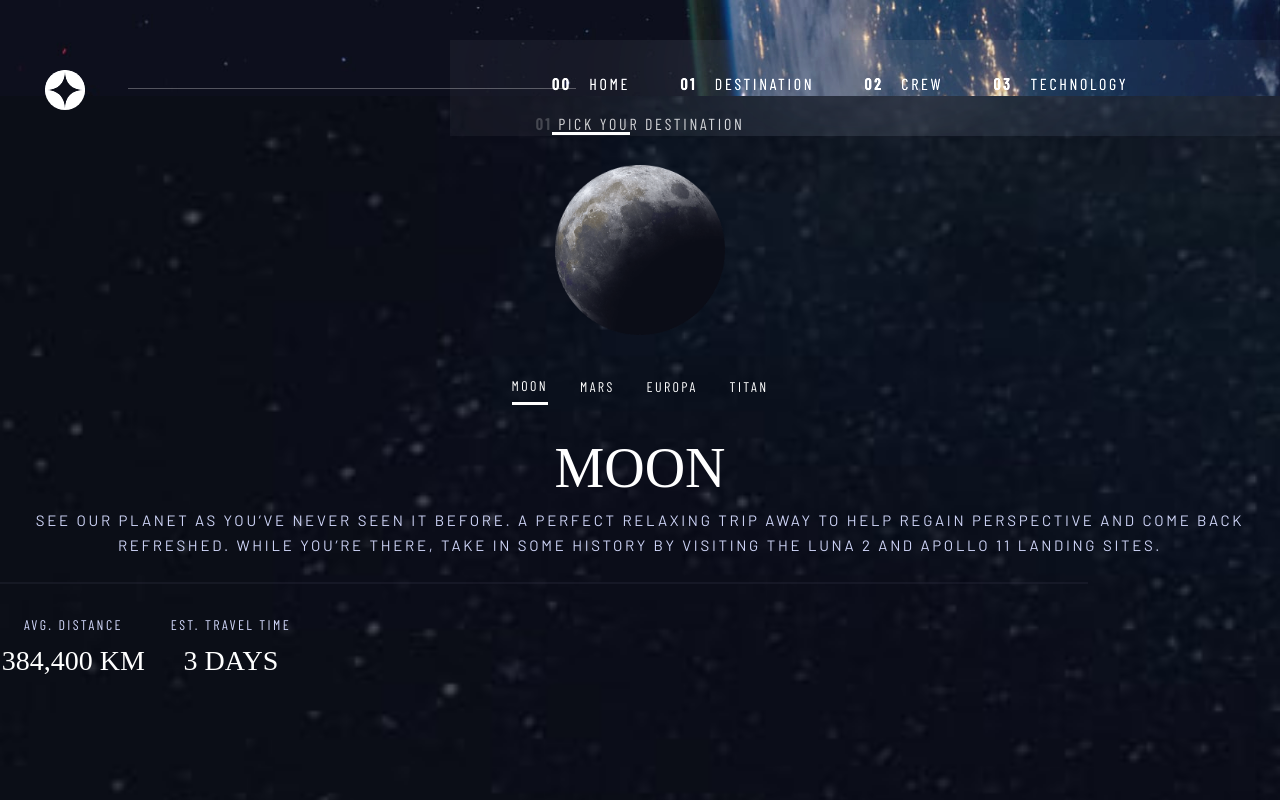
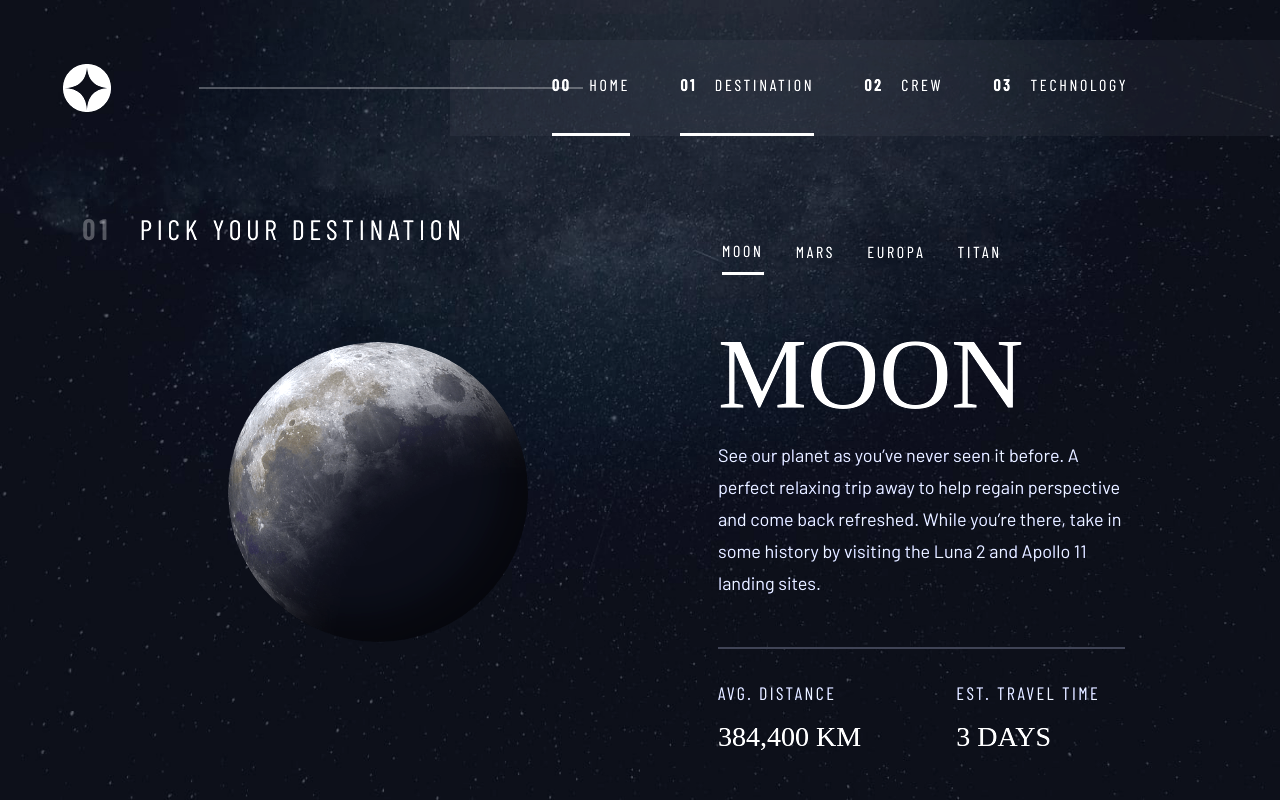
Before and after one commit to fadaee21/space, a React (Create React App) app: page /destination/moon in a window 1280 px wide. Built offline with nearby package versions, Linux system fonts and the light colour scheme; a web font is replaced by a local one.

Commit message:
finalizing destination page

```diff
--- a/src/App.js
+++ b/src/App.js
@@ -1,22 +1,22 @@
 import React from "react";
 import { Home } from "./pages/home/Home";
 import { BrowserRouter, Switch, Route } from "react-router-dom";
-import { Header } from "./components/header/Header";
 import { Destination } from "./pages/destination/Destination";
 import { Crew } from "./pages/crew/Crew";
 import { Technology } from "./pages/technology/Technology";
+import { NotFound } from "./pages/notFound/NotFound";
 
 
 
 function App() {
   return (
     <BrowserRouter>
-      <Header />
       <Switch>
         <Route exact path="/" component={Home} />
         <Route path="/destination" component={Destination} />
         <Route path="/crew" component={Crew} />
         <Route path="/technology" component={Technology} />
+        <Route path="*" component={NotFound} />
       </Switch>
     </BrowserRouter>
   );
--- a/src/components/dest/Dest.jsx
+++ b/src/components/dest/Dest.jsx
@@ -9,7 +9,7 @@ const Dest = () => {
         <>
             {Array(match).map((item, index) => {
                 const { name, content, distance, travelTime } = item;
-                return <div key={index} >
+                return <div className='dest-component' key={index} >
                     <h1>{name}</h1>
                     <p>{content}</p>
                     <span className="line-dest"></span>
--- a/src/components/header/Header.jsx
+++ b/src/components/header/Header.jsx
@@ -12,8 +12,8 @@ export const Header = () => {
     const handleSlide = () => { setSlide(false) }
     return (
 
-        <div className="container-fluid navHead">
 
+            <div className="navHead">
                 <div className="header">
                     <Link to='/'> <img src={logo} alt="logo" onClick={handleSlide} /></Link>
                     <img onClick={() => setSlide(true)} src={hamburger} alt="hamburger" />
@@ -23,7 +23,7 @@ export const Header = () => {
                     <img onClick={handleSlide} src={close} alt="close button" />
                     <ul className='listItem' >
                         <li onClick={handleSlide} >  <NavLink to='/'> <span>00</span> HOME</NavLink> </li>
-                    <li onClick={handleSlide} >  <NavLink to='destination/moon'> <span>01</span> DESTINATION</NavLink> </li>
+                        <li onClick={handleSlide} >  <NavLink to='/destination'> <span>01</span> DESTINATION</NavLink> </li>
                         <li onClick={handleSlide} > <NavLink to='/crew'> <span>02</span> CREW</NavLink> </li>
                         <li onClick={handleSlide} >  <NavLink to='/technology'> <span>03</span> TECHNOLOGY</NavLink> </li>
                     </ul>
@@ -32,5 +32,6 @@ export const Header = () => {
             </div>
 
 
+
     )
 }
--- a/src/components/header/header.style.css
+++ b/src/components/header/header.style.css
@@ -1,18 +1,15 @@
 .navHead {
-  padding-left: 24px !important;
-  padding-right: 24px !important;
-  background: url("/src/assets/home/background-home-mobile.jpg") no-repeat
-    center center fixed;
-  background-size: cover;
-  height: 100%;
   width: 100%;
-  top: 0;
+  position: absolute;
+  top: 33px;
+  right: 0;
 }
 .header {
-  height: 70px;
   display: flex;
   justify-content: space-between;
   align-items: center;
+  margin-left: 1.5rem;
+  margin-right: 1.5rem;
 }
 
 .header > :first-child img {
@@ -85,9 +82,17 @@ li span {
 }
 
 @media screen and (min-width: 546px) {
-  .header {
-    height: 96px;
+  .navHead {
+    top: 24px;
   }
+  .header{
+    padding-left: .9375rem;
+  }
+  .header > :first-child img {
+    width: 48px;
+    height: 48px;
+  }
+
   .header > :nth-child(2) {
     display: none;
   }
@@ -104,25 +109,23 @@ li span {
     display: flex;
     justify-content: center;
     align-items: center;
-    height: 120px;
+    height: 100%;
     margin-top: 0;
     padding: 0;
   }
   .listItem span {
     display: none;
   }
+  .listItem li {
+    margin-bottom: -30px;
+  }
 
   .listItem a {
     display: inline-block;
     margin: 18px;
-    padding-top: 36px;
     padding-bottom: 36px;
   }
 
-  .navHead {
-    background: url("/src/assets/home/background-home-tablet.jpg");
-    filter: brightness(1.15);
-  }
   .active {
     border-bottom: 3px solid #fff !important ;
     font-weight: 400;
@@ -133,12 +136,16 @@ li span {
 
 @media screen and (min-width: 1200px) {
   .navHead {
-    background: url("/src/assets/home/background-home-desktop.jpg") no-repeat
-      center center fixed;
-    background-size: cover;
+    display: flex;
+    align-items: center;
+    gap: 64px;
+    justify-content: flex-start;
     height: 96px;
+    margin-top: 16px;
+  }
+  .header {
     height: 100%;
-    width: 100%;
+    margin-left: 3rem;
   }
   .slideMenu {
     margin-top: 40px;
@@ -152,20 +159,12 @@ li span {
     display: inline-block;
   }
   .line {
-    position: absolute;
-    width: 35%;
-    height: 1px;
-    left: 10%;
-    top: 88px;
-    z-index: 100;
+    width: 30%;
+    height: 2px;
     background: #ffffff;
     mix-blend-mode: normal;
     opacity: 0.25;
+    z-index: 5;
   }
-  .header img {
-    margin-left: 21px;
-    width: 48px;
-    height: 48px;
-    margin-top: 84px;
-  }
+
 }
--- a/src/pages/destination/Destination.jsx
+++ b/src/pages/destination/Destination.jsx
@@ -1,5 +1,8 @@
 import React
-, { useState }
+, {
+  useEffect,
+  useState
+}
   from 'react'
 import { NavLink } from 'react-router-dom'
 import './destination.style.css'
@@ -8,29 +11,40 @@ import Dest from '../../components/dest/Dest'
 
 import { Switch } from 'react-router-dom'
 import { Route } from 'react-router-dom'
+import { useHistory } from 'react-router-dom'
 import data from './data-dest.json'
+import { Header } from '../../components/header/Header'
 
 
 export const Destination = () => {
 
   const [travel, setTravel] = useState("moon")
+  const history = useHistory()
+  useEffect(() => {
+    history.push('/destination/moon')
+  }, [])
 
   return (
     <div className='background-dest'>
-      <div className="part1-dest">
-        <p> <span>01</span> Pick your destination</p>
-        <div className={`img ${travel}`}></div>
-        <div className="part2-dest">
+      <div className="container">
+        <Header />
+        <div className="position-dest">
+        <div className="part1-dest  ">
+          <p> <span>01</span> Pick your destination</p>
+          <div className={`img ${travel}`}></div>
+        </div>
+        <div className="part2-dest ">
           <ul className='nav-dest'>
             {data.map((item) => {
-              const {id,name} = item
+              const { id, name } = item
               return <li key={id} >  <NavLink to={`/destination/${name}`} onClick={() => setTravel(name)} >{name}</NavLink> </li>
-             })}
+            })}
           </ul>
           <Switch>
             <Route path="/destination/:name" component={Dest} />
           </Switch>
         </div>
+        </div>
       </div>
     </div>
   )
--- a/src/pages/destination/destination.style.css
+++ b/src/pages/destination/destination.style.css
@@ -2,51 +2,57 @@
   background: url("/src/assets/destination/background-destination-mobile.jpg")
     no-repeat center center/cover;
   position: fixed;
-  top:70;
-  height: 100%;
-  width: 100%;
+  top: 0;
+  height: 100vh;
   overflow-y: scroll;
-  z-index: -2;
+  filter: brightness(1.15);
+}
+.dest-component {
+  margin-left: 12px;
+  margin-right: 12px;
 }
 .part1-dest {
   display: flex;
   flex-direction: column;
   align-items: center;
-  margin-top: 18px;
+  margin-top: 5.5rem;
 }
 
-.part1-dest p {
+.part1-dest > p {
   font-family: "Barlow Condensed";
   font-style: normal;
   font-weight: 400;
   font-size: 16px;
   line-height: 19px;
   letter-spacing: 2.7px;
-  text-transform: uppercase;
   color: #ffffff;
   margin-bottom: 32px;
+  text-transform: uppercase;
+  margin-top: 16px;
 }
 .part1-dest span {
   font-weight: 700;
   opacity: 0.25;
+  padding-right: 18px;
 }
 
 .img {
-  background:  no-repeat center
-    center/cover;
+  background: no-repeat center center/cover;
   width: 170px;
   height: 170px;
+  border-radius: 50%;
+  box-shadow: inset -25px -25px 40px rgba(0, 0, 0, 0.5);
 }
-.moon{
+.moon {
   background-image: url("/src/assets/destination/image-moon.png");
 }
-.mars{
+.mars {
   background-image: url("/src/assets/destination/image-mars.png");
 }
-.europa{
+.europa {
   background-image: url("/src/assets/destination/image-europa.png");
 }
-.titan{
+.titan {
   background-image: url("/src/assets/destination/image-titan.png");
 }
 .nav-dest {
@@ -57,7 +63,8 @@
 }
 .nav-dest li {
   text-transform: uppercase;
-  margin-top: 26px;
+  margin-top: 13px;
+  margin-bottom: 10px;
   font-family: "Barlow Condensed";
   font-style: normal;
   font-weight: 400;
@@ -67,18 +74,17 @@
   cursor: pointer;
 }
 .nav-dest a {
-    color: #ffffff;
-    display: inline-block;
-    text-decoration: none;
-    margin: 16px;
-    padding-bottom: 8px;
+  color: #ffffff;
+  display: inline-block;
+  text-decoration: none;
+  margin: 13px;
+  padding-bottom: 8px;
 }
 
 .part2-dest {
   display: flex;
   flex-direction: column;
   align-items: center;
-  margin-bottom: 100px;
 }
 
 .part2-dest h1 {
@@ -98,21 +104,23 @@
   font-size: 15px;
   line-height: 25px;
   text-align: center;
-  margin: 24px;
+
   margin-top: 0;
   color: #d0d6f9;
 }
 
 .line-dest {
   display: block;
-  width: 85%;
+  width: 87%;
   height: 2px;
   background-color: #383b4b;
+  margin-left: auto;
+  margin-right: auto;
 }
 
 .travelInfo {
   text-align: center;
-  display: flex;
+  margin-top: 32px;
 }
 .travelInfo p {
   font-family: "Barlow Condensed";
@@ -121,7 +129,7 @@
   line-height: 17px;
   letter-spacing: 2.3625px;
   text-transform: uppercase;
-  margin-top: 32px;
+
   margin-bottom: 12px;
 }
 .distance,
@@ -132,9 +140,123 @@
   line-height: 32px;
   text-transform: uppercase;
   color: #ffffff;
-
+  margin-bottom: 32px;
 }
 
 .active {
-    border-bottom: 3px solid #fff;
+  border-bottom: 3px solid #fff;
 }
+
+@media screen and (min-width: 546px) {
+  .background-dest {
+    background: url("/src/assets/destination/background-destination-tablet.jpg")
+      no-repeat center center/cover;
+    position: fixed;
+    top: 0;
+    right: 0;
+    height: 100vh;
+    width: 100vw;
+    overflow-y: scroll;
+    filter: brightness(1.15);
+  }
+
+  .part1-dest > p {
+    align-self: flex-start;
+    font-weight: 400;
+    font-size: 20px;
+    line-height: 24px;
+    letter-spacing: 3.375px;
+    margin-top: 40px;
+    margin-bottom: 60px;
+  }
+  .img {
+    width: 300px;
+    height: 300px;
+  }
+  .nav-dest li {
+    font-family: "Barlow Condensed";
+    font-style: normal;
+    font-weight: 400;
+    font-size: 16px;
+    line-height: 19px;
+    letter-spacing: 2.7px;
+  }
+  .nav-dest a {
+    margin: 16px;
+    padding-bottom: 12px;
+  }
+  .part2-dest h1 {
+    font-size: 80px;
+    line-height: 92px;
+  }
+  .part2-dest p {
+    font-size: 16px;
+    line-height: 28px;
+    margin: 3rem;
+    margin-top: 0;
+  }
+  .travelInfo {
+    margin-top: 28px;
+    display: flex;
+    justify-content: center;
+    align-items: center;
+  }
+
+  .travelInfo p {
+    margin-bottom: 12px;
+  }
+}
+@media screen and (min-width: 1200px) {
+  .background-dest {
+    background: url("/src/assets/destination/background-destination-desktop.jpg")
+      no-repeat center center/cover;
+    position: fixed;
+    top: 0;
+    height: 100vh;
+    overflow-y: scroll;
+    filter: brightness(1.15);
+  }
+  .position-dest {
+    display: grid;
+    grid-template-columns: 37rem auto;
+    margin-top: 13.25rem;
+    gap: 2rem;
+  }
+  .part1-dest > p {
+    margin-top: 0;
+    font-weight: 400;
+    font-size: 28px;
+    line-height: 34px;
+    letter-spacing: 4.725px;
+    margin-bottom: 6rem;
+  }
+  .part1-dest {
+    margin-top: 0;
+  }
+  .part2-dest {
+    align-items: flex-start;
+  }
+  .dest-component h1,
+  .dest-component p,
+  .line-dest {
+    text-align: start;
+    margin-left: 0;
+  }
+  .dest-component h1 {
+    font-size: 100px;
+    line-height: 115px;
+  }
+  .dest-component p {
+    font-weight: 400;
+    font-size: 18px;
+    line-height: 32px;
+  }
+  .travelInfo {
+    justify-content: flex-start;
+    text-align: start;
+  }
+  .distance {
+    margin-right: 4.5rem;
+  }
+
+}
--- a/src/pages/home/Home.jsx
+++ b/src/pages/home/Home.jsx
@@ -1,4 +1,5 @@
 import React from 'react'
+import { Header } from '../../components/header/Header'
 import './home.style.css'
 
 
@@ -6,7 +7,9 @@ export const Home = () => {
 
     return (
         <div className="background">
-            <div className="container position">
+            <div className="container">
+            <Header />
+                <div className="position">
                     <div className="content">
                         <div className='travel'>SO, YOU WANT TO TRAVEL TO</div>
                         <h1>SPACE</h1>
@@ -17,5 +20,6 @@ export const Home = () => {
                     </div>
                 </div>
             </div>
+        </div>
     )
 }
--- /dev/null
+++ b/src/pages/notFound/NotFound.jsx
@@ -0,0 +1,7 @@
+import React from 'react'
+import './notFound.css'
+export const NotFound = () => {
+  return (
+    <div className='notFound'>NotFound</div>
+  )
+}
```
Also changed, not shown: src/pages/home/home.style.css (+24 -15 lines), src/pages/notFound/notFound.css (added, +8 -0 lines). Lines whose indentation alone changed are shown as unchanged.
